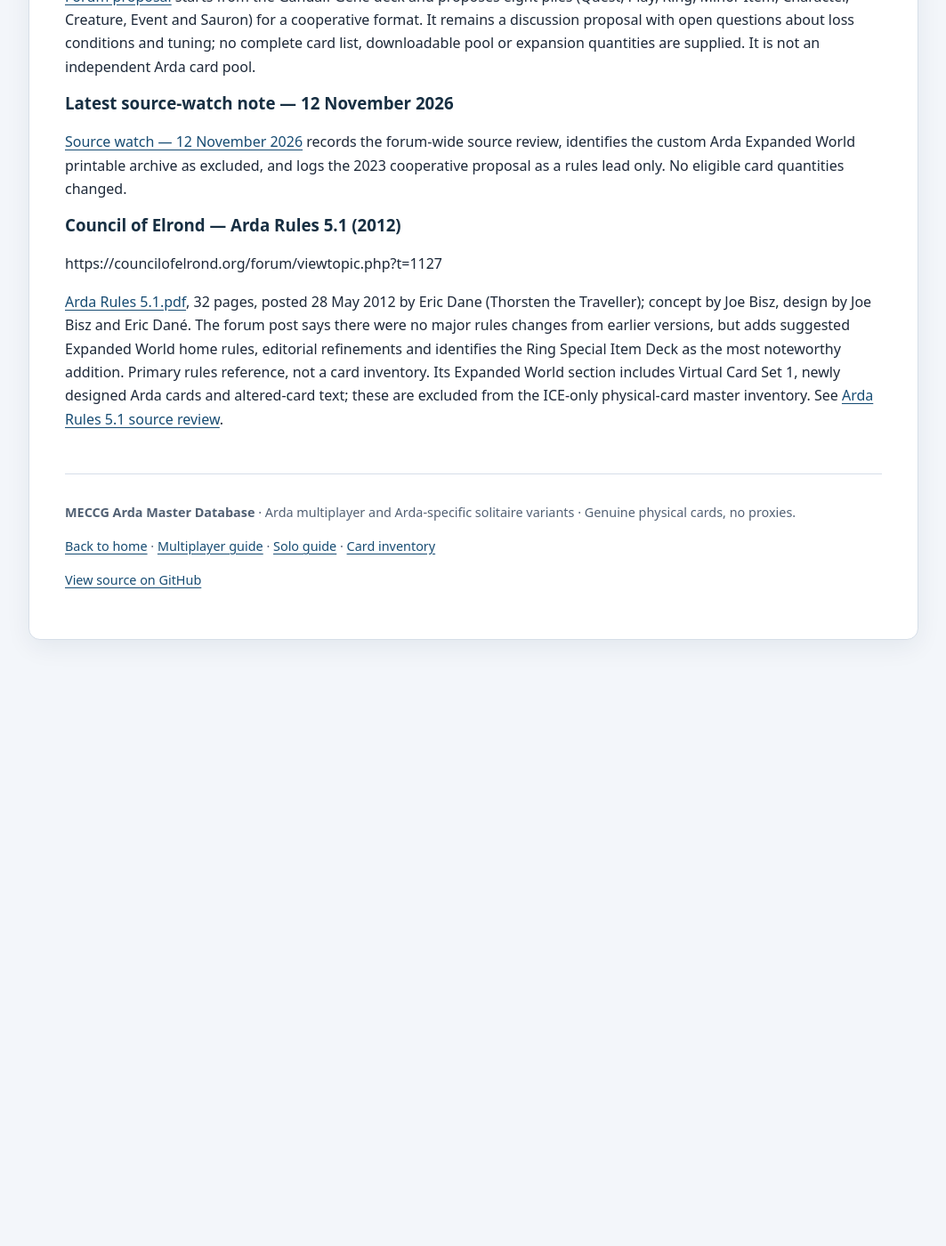
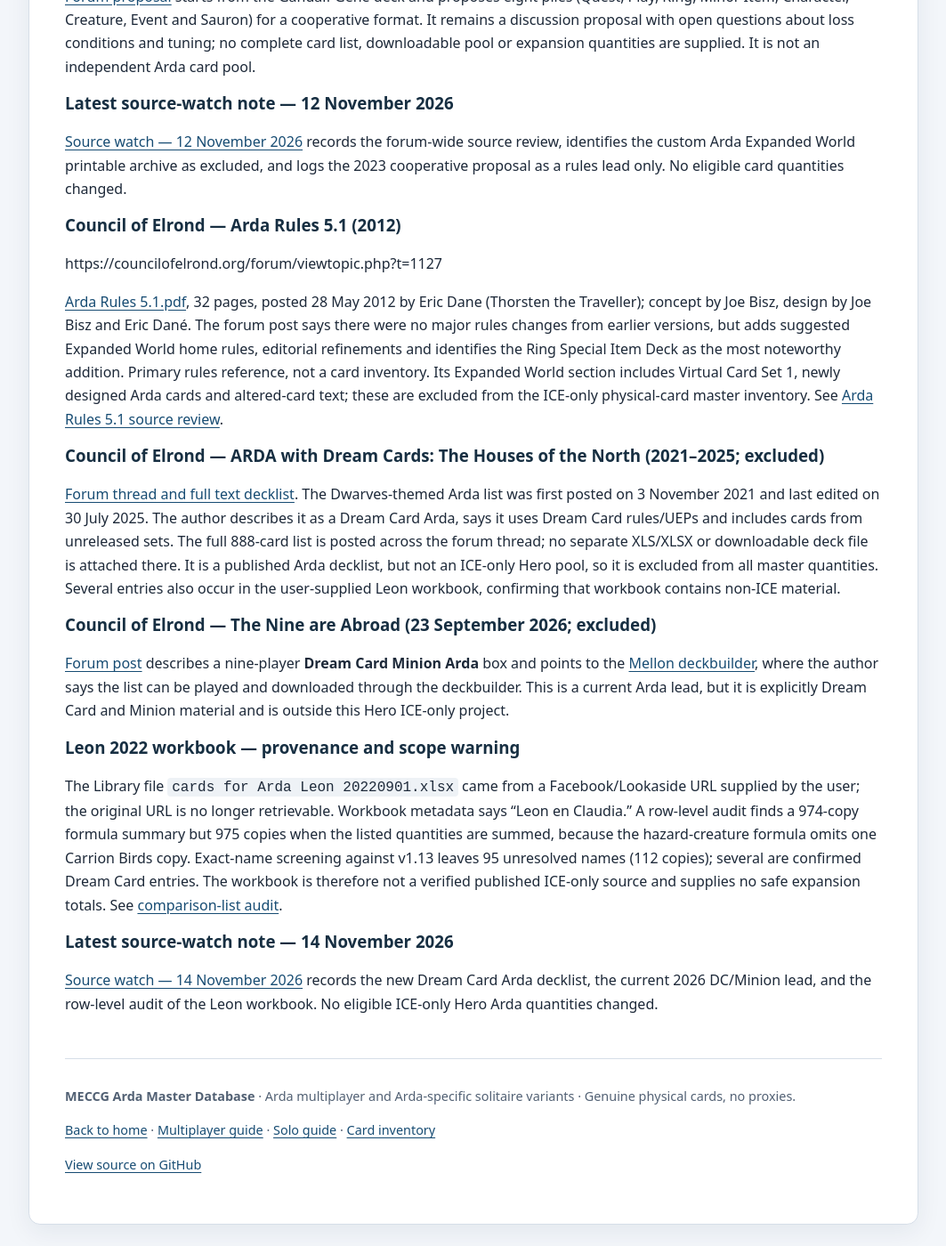
Before and after one commit to JamSpot/meccg-arda-master-database, a Jekyll site: the page built from docs/sources.md, in a window 1280 px wide and 1400 px high, scrolled down 11569 px. Shown: the whole window at 89% size, without its empty margins (108-1171 px from the left). Built offline with Jekyll 4.4.1, drawn with Linux system fonts in a browser that asks for light colours; our own code applies the rules of GitHub Pages for plain Markdown files; before the commit the page ends 12312 px from its top, so only the background shows below that.

Commit message:
Update Arda research source audit — 14 November 2026

```diff
--- a/docs/sources.md
+++ b/docs/sources.md
@@ -291,3 +291,20 @@ The [Middle-earth game page](https://boardgamegeek.com/boardgame/1915/middle-ear
 https://councilofelrond.org/forum/viewtopic.php?t=1127
 
 [Arda Rules 5.1.pdf](https://www.councilofelrond.org/forum/download/file.php?id=466), 32 pages, posted 28 May 2012 by Eric Dane (Thorsten the Traveller); concept by Joe Bisz, design by Joe Bisz and Eric Dané. The forum post says there were no major rules changes from earlier versions, but adds suggested Expanded World home rules, editorial refinements and identifies the Ring Special Item Deck as the most noteworthy addition. Primary rules reference, not a card inventory. Its Expanded World section includes Virtual Card Set 1, newly designed Arda cards and altered-card text; these are excluded from the ICE-only physical-card master inventory. See [Arda Rules 5.1 source review](arda-rules-5-1-source-review.html).
+
+
+### Council of Elrond — ARDA with Dream Cards: The Houses of the North (2021–2025; excluded)
+
+[Forum thread and full text decklist](https://councilofelrond.org/forum/viewtopic.php?p=38931). The Dwarves-themed Arda list was first posted on 3 November 2021 and last edited on 30 July 2025. The author describes it as a Dream Card Arda, says it uses Dream Card rules/UEPs and includes cards from unreleased sets. The full 888-card list is posted across the forum thread; no separate XLS/XLSX or downloadable deck file is attached there. It is a published Arda decklist, but not an ICE-only Hero pool, so it is excluded from all master quantities. Several entries also occur in the user-supplied Leon workbook, confirming that workbook contains non-ICE material.
+
+### Council of Elrond — The Nine are Abroad (23 September 2026; excluded)
+
+[Forum post](https://councilofelrond.org/forum/viewtopic.php?f=37&t=5369) describes a nine-player **Dream Card Minion Arda** box and points to the [Mellon deckbuilder](https://meccg.herokuapp.com/#/decks), where the author says the list can be played and downloaded through the deckbuilder. This is a current Arda lead, but it is explicitly Dream Card and Minion material and is outside this Hero ICE-only project.
+
+### Leon 2022 workbook — provenance and scope warning
+
+The Library file `cards for Arda Leon 20220901.xlsx` came from a Facebook/Lookaside URL supplied by the user; the original URL is no longer retrievable. Workbook metadata says “Leon en Claudia.” A row-level audit finds a 974-copy formula summary but 975 copies when the listed quantities are summed, because the hazard-creature formula omits one Carrion Birds copy. Exact-name screening against v1.13 leaves 95 unresolved names (112 copies); several are confirmed Dream Card entries. The workbook is therefore not a verified published ICE-only source and supplies no safe expansion totals. See [comparison-list audit](comparison-lists.html#leon--2022-arda-pool-user-supplied-mixeduncertain-not-ice-only).
+
+### Latest source-watch note — 14 November 2026
+
+[Source watch — 14 November 2026](research-watch-2026-11-14.html) records the new Dream Card Arda decklist, the current 2026 DC/Minion lead, and the row-level audit of the Leon workbook. No eligible ICE-only Hero Arda quantities changed.
```
